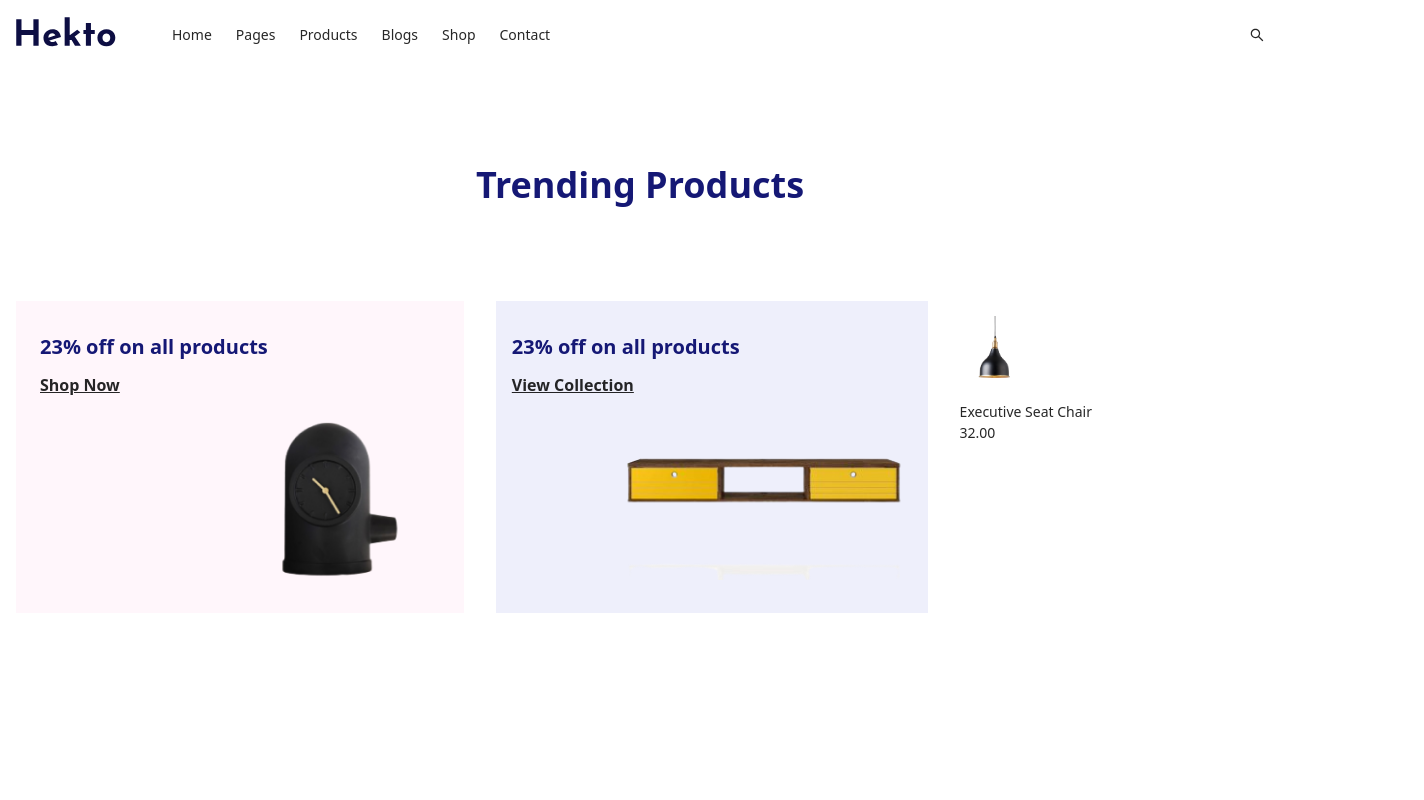
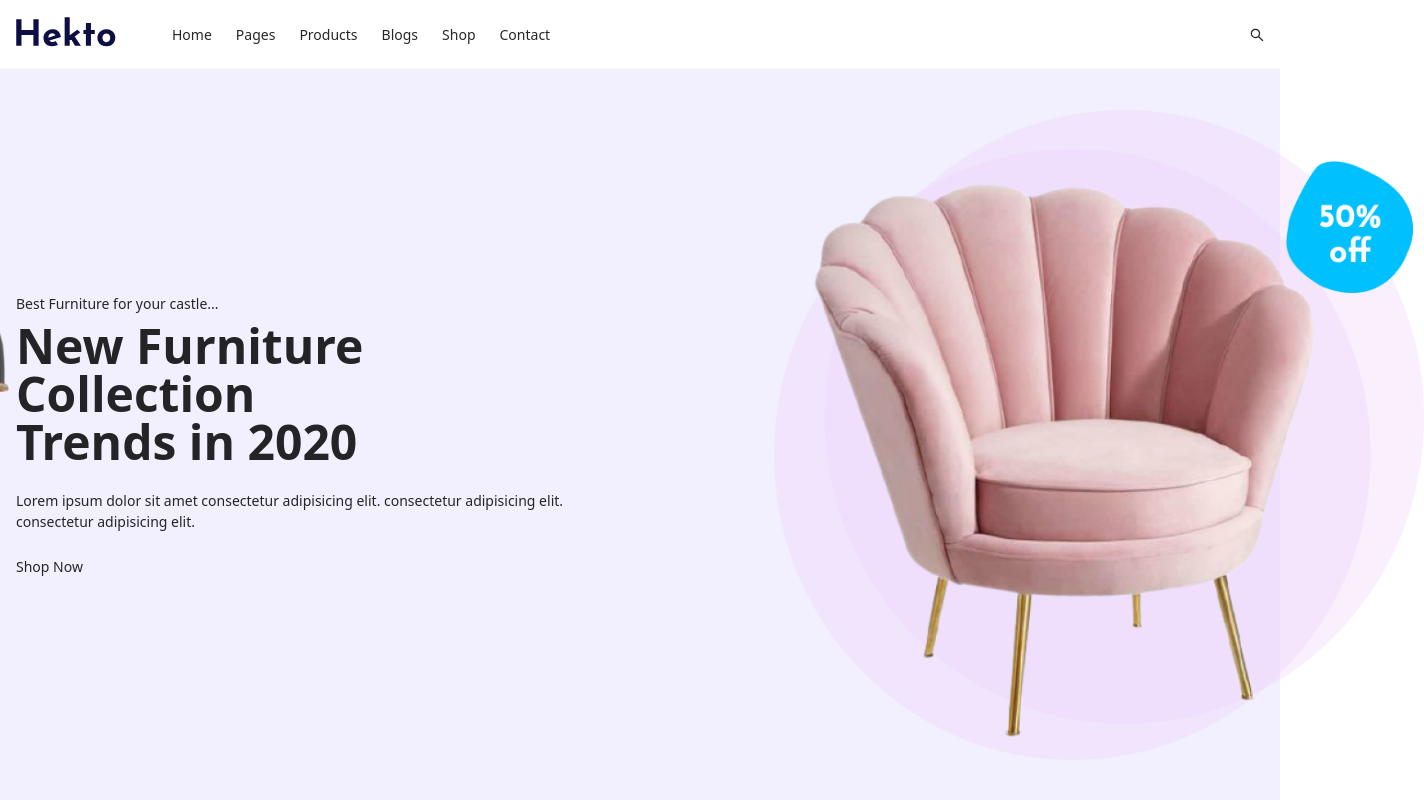
Before and after one commit to yasir9001/nextjs-ecommerce, a Next.js app: page / in a window 1280 px wide. Shown: the top 800 px of the page, 1424 px wide, since content can reach past the window. Built offline with nearby package versions, Linux system fonts and the light colour scheme.

Commit message:
removed commented code

```diff
--- a/pages/index.tsx
+++ b/pages/index.tsx
@@ -12,7 +12,7 @@ const Home: NextPage = () => {
   return (
     <div>
       <Header />
-      {/* <Jumbotron />
+      <Jumbotron />
       <div className="my-24">
         <Container>
           <h2 className="text-4xl text-secondary font-bold text-center mb-12">
@@ -33,7 +33,7 @@ const Home: NextPage = () => {
           <WeOffer />
         </Container>
       </div>
-      <LandingInfo /> */}
+      <LandingInfo />
       <div className="my-24">
         <h2 className="text-4xl text-secondary font-bold text-center mb-12">
           Trending Products
```
